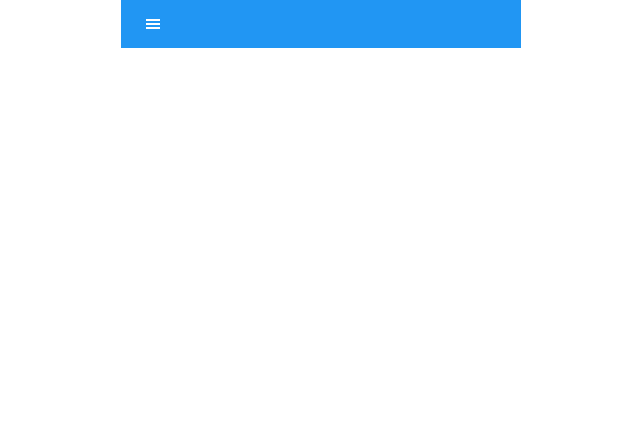
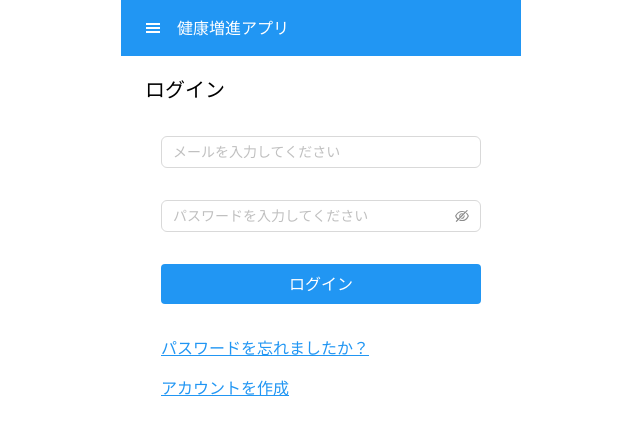
Before and after one commit to Sekeee/yamadai, a React (Create React App) app: page / in a window 1280 px wide. Shown: the top 434 px of the page, without its empty margins (319-959 px from the left). Built offline with nearby package versions, Linux system fonts and the light colour scheme.

Commit message:
login screen

```diff
--- a/src/App.js
+++ b/src/App.js
@@ -22,10 +22,10 @@ const protectedRoutes = createBrowserRouter(
 );
 
 export default function App() {
-	const token = 'Token';
+	const token = '';
 
 	return (
-		<ConfigProvider direction="rtl">
+		<ConfigProvider direction="ltr">
 			<div className='w-full xs:w-[400px]'>
 				<RouterProvider router={token ? protectedRoutes : authRoutes} />
 			</div>
--- a/src/components/common/Button.js
+++ b/src/components/common/Button.js
@@ -4,7 +4,7 @@ const CustomButton = ({ text = 'button', textColor, color = 'primary', onClick,
 			return (
 				<div
 					onClick={onClick}
-					className={`p-4 py-2 rounded-lg cursor-pointer bg-primary text-white flex items-center justify-center`}
+					className={`p-4 py-2 rounded cursor-pointer bg-primary text-white flex items-center justify-center`}
 					style={{
 						backgroundColor: color !== 'primary' ? color : '',
 						color: textColor !== 'primary' ? textColor : '',
--- a/src/views/auth/Login.js
+++ b/src/views/auth/Login.js
@@ -1,8 +1,10 @@
 import {useState} from "react";
 import Header from "../../components/layouts/Header";
-import {AiFillEye, AiFillEyeInvisible} from "react-icons/ai";
 import CustomButton from "../../components/common/Button";
 import {useNavigate} from "react-router-dom";
+
+import { EyeInvisibleOutlined, EyeTwoTone } from '@ant-design/icons';
+import { Button, Input, Space } from 'antd';
 
 export default function Login() {
 	const [ email , setEmail ] = useState();
@@ -17,13 +19,23 @@ export default function Login() {
 	const navigate = useNavigate();
 
 	return (
+
 		<div className='w-full h-screen'>
 			<Header title='健康増進アプリ'/>
-			<div className='w-full flex-col justify-center content-center pt-1 bg-white border-2'>
-				<p className='text-black text-xl'>ログイン</p>
-				<div className='flex=col justify-around content-center'>
+			<div className='w-full flex-col justify-center content-center pt-1 bg-white'>
+				<p className='text-black text-xl mt-4 mx-6'>ログイン</p>
+				<div className='flex=col justify-around content-center mx-10'>
+					<div className='h-8'></div>
 					 {/*<div className='text-warning'>※メールアドレスまたはパスワードが正しくありません</div> */}
-
+					<Input
+						placeholder="メールを入力してください"/>
+					<div className='h-8'></div>
+					<Input.Password
+						onChange={(value) => setPassword(value)}
+						placeholder="パスワードを入力してください"
+						iconRender={(visible) => (visible ? <EyeTwoTone /> : <EyeInvisibleOutlined />)}
+					/>
+					<div className='h-8'></div>
 					<CustomButton  onClick={() => navigate('verification')} text='ログイン'/>
 					<div className='h-8'></div>
 					<div className='text-primary underline cursor-pointer mb-4'>パスワードを忘れましたか？</div>
```
